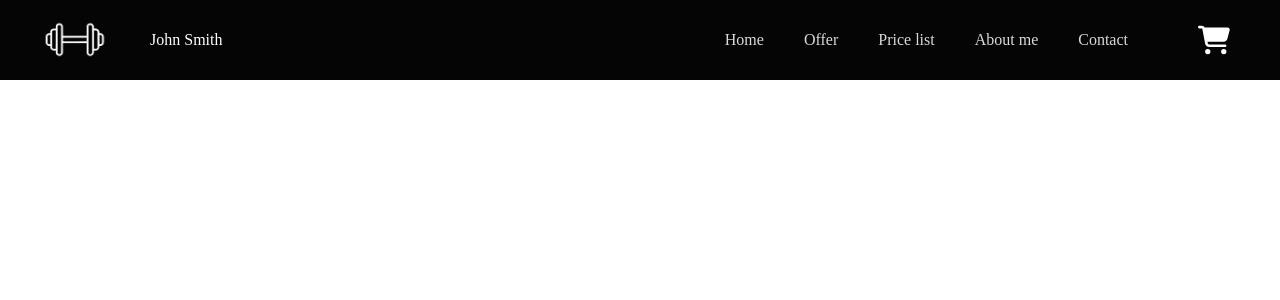
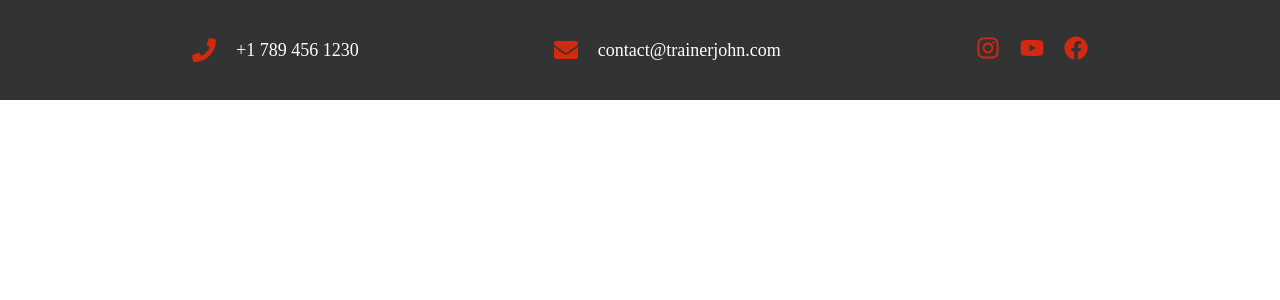
Before and after one commit to Macomi27/Personal-trainer-website, a React (Create React App) app: page / in a window 1280 px wide. Shown: the top 300 px of the page. Built offline with nearby package versions, Linux system fonts and the light colour scheme.

Commit message:
Desktop footer setup

```diff
--- a/package.json
+++ b/package.json
@@ -10,7 +10,7 @@
     "react": "^19.1.0",
     "react-dom": "^19.1.0",
     "react-icons": "^5.5.0",
-    "react-router-dom": "^7.6.2",
+    "react-router-dom": "^7.6.3",
     "react-scripts": "5.0.1",
     "web-vitals": "^2.1.4"
   },
--- /dev/null
+++ b/src/components/Footer/Footer.css
@@ -0,0 +1,49 @@
+:root{
+    --neutral1: rgb(51, 51, 51);
+    --brand: rgb(209, 42, 16);
+     --neutral2: rgb(255, 255, 255);
+}
+
+@import url('https://fonts.googleapis.com/css2?family=Dancing+Script:wght@400..700&family=Open+Sans:ital,wght@0,300..800;1,300..800&family=Poppins:ital,wght@0,100;0,200;0,300;0,400;0,500;0,600;0,700;0,800;0,900;1,100;1,200;1,300;1,400;1,500;1,600;1,700;1,800;1,900&display=swap');
+
+*{
+    margin: 0;
+    padding: 0;
+    box-sizing: border-box;
+    font-size: 18px;
+    font-family: 'Poppins';
+}
+
+footer{
+    width: 100%;
+    height: 100px;
+    background-color: var(--neutral1);
+    font-weight: 300;
+    display: flex;
+    align-items: center;
+}
+
+.footer-elements{
+    width: 70%;
+    margin-inline: auto;
+    display: flex;
+    align-items: center;
+    justify-content: space-between;
+    color: var(--neutral2);
+}
+
+.phone-sec, .email-sec, .socials-sec{
+    display: flex;
+    align-items: center;
+    gap: 20px;
+}
+
+a{
+    color: var(--neutral2);
+    text-decoration: none;
+}
+
+.phone-icon, .email-icon, .social-icon{
+    font-size: 24px;
+    color: var(--brand);
+}
--- /dev/null
+++ b/src/components/Footer/Footer.jsx
@@ -0,0 +1,33 @@
+import React from 'react';
+import './Footer.css'
+import {FaPhone, FaEnvelope, FaInstagram, FaYoutube, FaFacebook} from 'react-icons/fa';
+
+const Footer = () =>{
+    return(
+        <footer>
+            <div className="footer-elements">
+            <div className="phone-sec">
+                <FaPhone className="phone-icon" />
+                <p>+1 789 456 1230</p>
+            </div>
+            <div className="email-sec">
+                <FaEnvelope className="email-icon" />
+                <p>contact@trainerjohn.com</p>
+            </div>
+            <div className="socials-sec">
+                <a href="https://www.instagram.com" target="_blank" rel="noopener noreferrer">
+                    <FaInstagram className="social-icon" />
+                </a>
+                <a href="https://www.youtube.com" target="_blank" rel="noopener noreferrer">
+                    <FaYoutube className="social-icon" />
+                </a>
+                <a href="https://www.facebook.com" target="_blank" rel="noopener noreferrer">
+                    <FaFacebook className="social-icon" />
+                </a>
+            </div>
+            </div>
+        </footer>
+    )
+}
+
+export default Footer;
--- a/src/components/Header.css
+++ b/src/components/Header/Header.css
@@ -37,6 +37,7 @@ nav{
     background-color: rgb(5, 5, 5);
     color: rgb(255, 255, 255);
     font-weight: 300;
+    position: fixed;
 }
 
 .nav-container{
--- a/src/components/Header.jsx
+++ b/src/components/Header/Header.jsx
@@ -1,6 +1,6 @@
 import React from "react";
 import './Header.css'
-import siteLogo from './assets/logo.png'
+import siteLogo from '../assets/logo.png'
 import { FaCartShopping, FaBars } from "react-icons/fa6";
 
 // let bars = document.getElementById("bars");
--- a/src/pages/Home.jsx
+++ b/src/pages/Home.jsx
@@ -1,9 +1,13 @@
 import React from 'react';
-import Header from '../components/Header';
+import Header from '../components/Header/Header.jsx'
+import Footer from '../components/Footer/Footer.jsx';
 
 const Home = () => {
     return(
-        <Header />
+        <>
+            {/* <Header /> */}
+            <Footer />
+        </>
     )
 }
 
```
Also changed, not shown: 1 other file (tests, documents, lock files or other folders).
